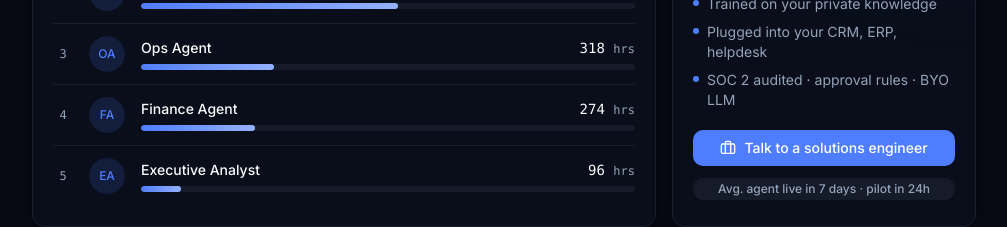
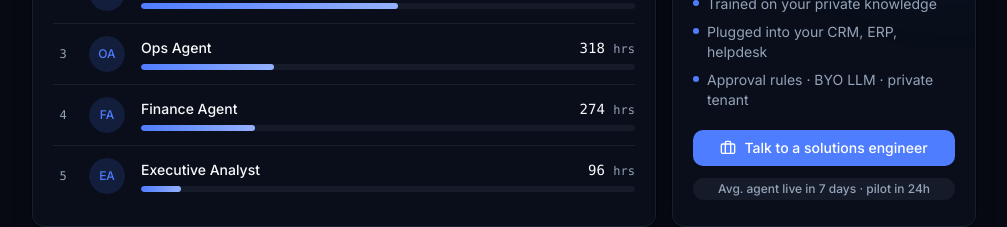
Before and after one commit to CaetanoLuis-Enerwise/zenkyra-ai, a Next.js app: page /agents in a window 1280 px wide. Shown: the part 1432-1659 px from the top of the page, without its empty margins (264-1271 px from the left). Built offline with nearby package versions, Linux system fonts and the light colour scheme.

Commit message:
Strip fake SOC 2 / 140+ / ISO / free-trial claims from marketing copy.

```diff
--- a/src/app/(app)/agents/page.tsx
+++ b/src/app/(app)/agents/page.tsx
@@ -141,7 +141,7 @@ export default async function AgentsPage() {
           <ul className="relative mt-4 space-y-2 text-sm">
             <Bullet>Trained on your private knowledge</Bullet>
             <Bullet>Plugged into your CRM, ERP, helpdesk</Bullet>
-            <Bullet>SOC 2 audited · approval rules · BYO LLM</Bullet>
+            <Bullet>Approval rules · BYO LLM · private tenant</Bullet>
           </ul>
           <Button className="relative mt-5 w-full">
             <Briefcase className="h-4 w-4" />
```
